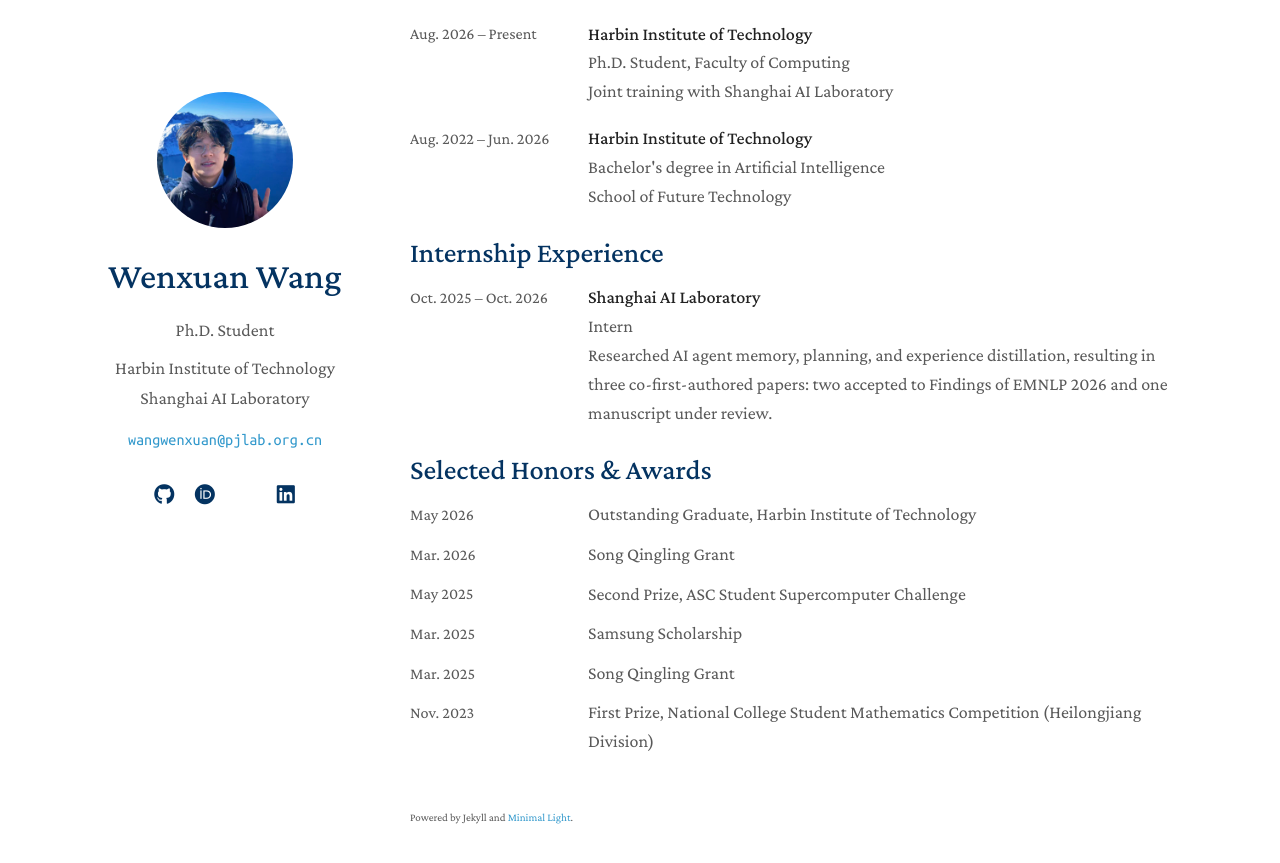
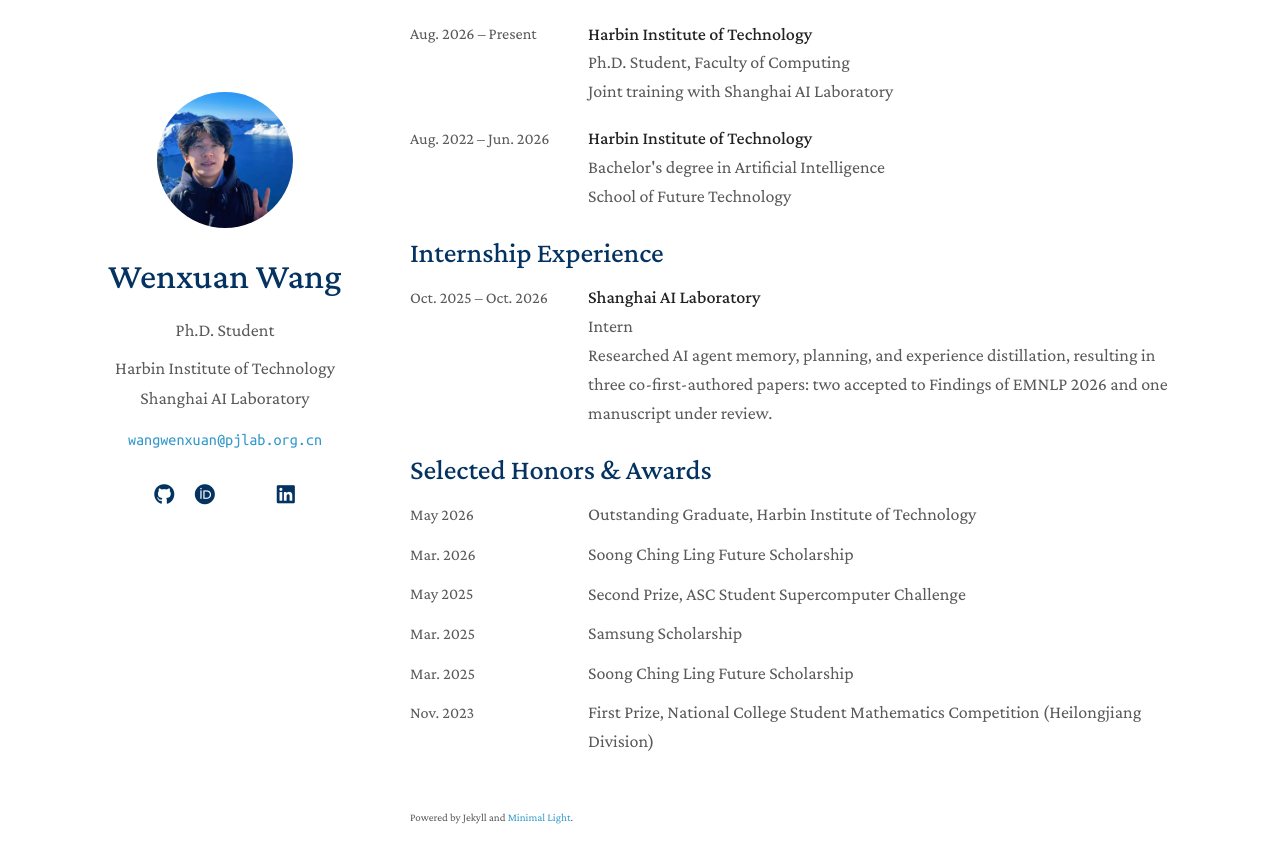
Before and after one commit to Yummytanmo/Yummytanmo.github.io, a Jekyll site: the page built from index.md, in a window 1280 px wide and 900 px high, scrolled down 1780 px. Shown: the top 863 px of the window. Built offline with Jekyll 4.4.1, drawn with Linux system fonts in a browser that asks for light colours; a style sheet for code colours, icons or effects is not loaded; our own code applies the rules of GitHub Pages for plain Markdown files.

Commit message:
Correct Soong Ching Ling Future Scholarship name

```diff
--- a/cv/Wenxuan_Wang_CV.yaml
+++ b/cv/Wenxuan_Wang_CV.yaml
@@ -104,13 +104,13 @@ cv:
     Selected Honors & Awards:
       - name: Outstanding Graduate, Harbin Institute of Technology
         date: 2026-05
-      - name: Song Qingling Grant
+      - name: Soong Ching Ling Future Scholarship
         date: 2026-03
       - name: Second Prize, ASC Student Supercomputer Challenge
         date: 2025-05
       - name: Samsung Scholarship
         date: 2025-03
-      - name: Song Qingling Grant
+      - name: Soong Ching Ling Future Scholarship
         date: 2025-03
       - name: First Prize, National College Student Mathematics Competition (Heilongjiang Division)
         date: 2023-11
--- a/index.md
+++ b/index.md
@@ -64,9 +64,9 @@ An autonomous social media agent system for exploring agent autonomy and influen
 
 <ul class="dated-list awards-list">
   <li><span class="entry-date">May 2026</span><div>Outstanding Graduate, Harbin Institute of Technology</div></li>
-  <li><span class="entry-date">Mar. 2026</span><div>Song Qingling Grant</div></li>
+  <li><span class="entry-date">Mar. 2026</span><div>Soong Ching Ling Future Scholarship</div></li>
   <li><span class="entry-date">May 2025</span><div>Second Prize, ASC Student Supercomputer Challenge</div></li>
   <li><span class="entry-date">Mar. 2025</span><div>Samsung Scholarship</div></li>
-  <li><span class="entry-date">Mar. 2025</span><div>Song Qingling Grant</div></li>
+  <li><span class="entry-date">Mar. 2025</span><div>Soong Ching Ling Future Scholarship</div></li>
   <li><span class="entry-date">Nov. 2023</span><div>First Prize, National College Student Mathematics Competition (Heilongjiang Division)</div></li>
 </ul>
```
